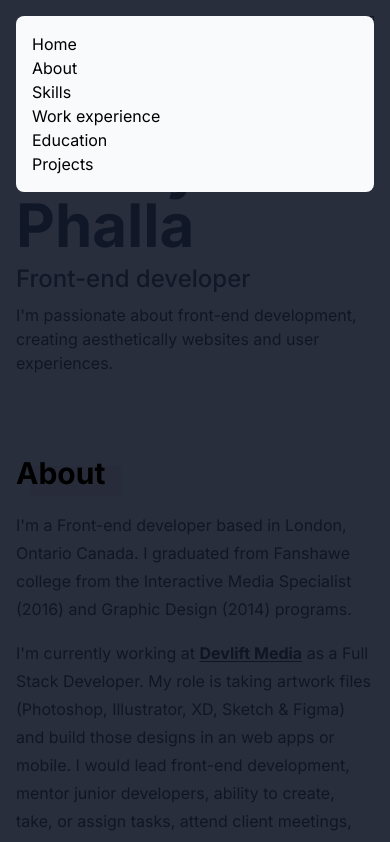
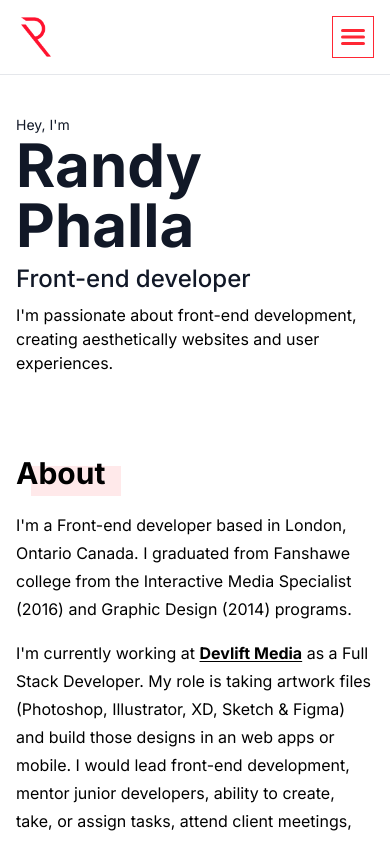
Before and after one commit to randyphalla/randyphalla.github.io, an Astro site: page / in a window 390 px wide. Shown: the top 842 px of the page. Built offline with nearby package versions, Linux system fonts and the light colour scheme; Astro itself is replaced by a stand-in of ours.

Commit message:
Update header mobile WIP

```diff
--- a/src/components/Header.style.css
+++ b/src/components/Header.style.css
@@ -1,12 +1,14 @@
+.header {}
+
+.header__menu-button {}
+
 .header-nav {}
 
 .header-nav__list {}
 
 .header-nav__list-item {}
 
-.header-nav__list-item-link {
-  position: relative;
-}
+.header-nav__list-item-link { position: relative; }
 
 .header-nav__list-item-link::after {
   content: "";
@@ -20,6 +22,6 @@
   transition: opacity 0.5s;
 }
 
-.header-nav__list-item-link:hover::after {
-  opacity: 1
-}
+.header-nav__list-item-link:hover::after { opacity: 1 }
+
+.mobile-menu-nav { height: calc(100vh - 73px); }
--- a/src/components/Header.tsx
+++ b/src/components/Header.tsx
@@ -3,7 +3,7 @@ import './Header.style.css';
 import { IoMenu } from "react-icons/io5/index.js";
 
 const Header = () => {
-  const [isMobileMenuOpen, setMobileMenuOpen] = useState(true);
+  const [isMobileMenuOpen, setMobileMenuOpen] = useState(false);
   // const [isMobileViewport, setMobileViewport] = useState(false);
 
   const handleMobileMenu = () => {
@@ -23,17 +23,16 @@ const Header = () => {
 
   return (
     <>
-      <header className="border-b-1 border-solid border-gray-100">
+      <header className="header border-b-1 border-solid border-gray-50/[.10">
         <h2 className="hidden">Header</h2>
-
         <div className="flex justify-between items-center max-w-screen-xl mx-auto py-4 px-4 transition-all">
           <img className="w-10 md:w-16 transition-all" src="/randyphalla-icon.png" alt="Randy Phalla" />
           <button
-            className="mobile-menu-button p-1 md:hidden border-1 border-solid border-gray-900 hover:bg-primary hover:border-primary"
+            className="header__menu-button p-1 md:hidden border-1 border-solid border-primary hover:bg-primary hover:border-primary"
             aria-label="Open menu"
             onClick={handleMobileMenu}
           >
-            <IoMenu className="h-8 w-8" />
+            <IoMenu className="h-8 w-8 stroke-primary" />
           </button>
           <nav className="header-nav hidden md:block">
             <ul className="header-nav__list flex justify-between items-center">
@@ -85,48 +84,57 @@ const Header = () => {
       </header>
 
       {isMobileMenuOpen && (
-        <div className="mobile-menu p-4 fixed inset-0 p-4 bg-gray-900/90">
-
-          <nav className="p-4 rounded-lg bg-gray-50">
-            <ul className="">
-              <li className="">
+        <div className="mobile-menu fixed inset-0 z-10 bg-gray-900">
+          <div className="flex justify-between items-center py-4 px-4 border-b-1 border-solid border-gray-50/[.10]">
+            <img className="w-10 md:w-16 transition-all" src="/randyphalla-icon.png" alt="Randy Phalla" />
+            <button
+              className="mobile-menu-button p-1 md:hidden bg-primary border-1 border-solid border-primary hover:bg-transparent hover:border-white"
+              aria-label="Open menu"
+              onClick={handleMobileMenu}
+            >
+              <IoMenu className="h-8 w-8 stroke-white" />
+            </button>
+          </div>
+          <nav className="mobile-menu-nav flex justify-start justify-items-center p-8">
+            <ul className="relative flex justify-center justify-items-center flex-col">
+              <li className="py-2">
                 <a
-                  className=""
+                  className="text-white text-2xl"
                   href="#"
                   aria-label="Scroll to top of the page"
                 >Home</a>
               </li>
-              <li className="">
+              <li className="py-2">
                 <a
-                  className=""
+                  className="text-white text-2xl"
                   href="#aboutMe"
                   aria-label="Scroll to about section"
                 >About</a>
               </li>
-              <li className="">
+              <li className="py-2">
                 <a
-                  className=""
+                  className="text-white text-2xl"
                   href="#skills"
                   aria-label="Scroll to skills section"
                 >Skills</a>
               </li>
-              <li className="">
+              <li className="py-2">
                 <a
-                  className=""
+                  className="text-white text-2xl"
                   href="#work"
                   aria-label="Scroll to work Experiences section"
                 >Work experience</a>
               </li>
-              <li className="">
+              <li className="py-2">
                 <a
-                  className=""
+                  className="text-white text-2xl"
                   href="#education"
                   aria-label="Scroll to education section"
                 >Education</a>
               </li>
-              <li className="">
+              <li className="py-2">
                 <a
-                  className=""
+                  className="text-white text-2xl"
                   href="#projects"
                   aria-label="Scroll to projects section"
                 >Projects</a>
--- a/src/components/Portfolio.tsx
+++ b/src/components/Portfolio.tsx
@@ -1,17 +1,10 @@
 import './Portfolio.style.css';
 import { useState } from 'react';
 import PortfolioModal from './PortfolioModal';
-
-type PortfolioItem = {
-  id: number;
-  imgSrc?: string;
-  imgSrcAlt?: string;
-  title: string;
-  description?: string;
-}
+import { PortfolioType } from '../types/Portfolio';
 
 const Portfolio = () => {
-  const portfolioItems: PortfolioItem[] = [
+  const portfolioItems: PortfolioType[] = [
     {
       id: 0,
       imgSrc: 'Starwars',
@@ -40,10 +33,10 @@ const Portfolio = () => {
       title: 'Musicbook',
     },
   ];
-  const [items] = useState<PortfolioItem[]>(portfolioItems);
+  const [items] = useState<PortfolioType[]>(portfolioItems);
   const [selectedPortfolio, setSelectedPortfolio] = useState(null);
   const [isModalOpen, setModalOpen] = useState(false);
-  const handlePortfolioModalOpen = (item: PortfolioItem) => {
+  const handlePortfolioModalOpen = (item: PortfolioType) => {
     setModalOpen(!isModalOpen);
     setSelectedPortfolio(item);
   };
@@ -57,7 +50,7 @@ const Portfolio = () => {
         <h3 className="hidden">Projects</h3>
         <h4 className="title-gradient title-gradient--projects mb-5 font-bold text-3xl">Projects</h4>
         <div className="grid grid-cols-1 sm:grid-cols-2 md:grid-cols-3 lg:grid-cols-4 gap-4">
-          {items && items.map((item: PortfolioItem) => (
+          {items && items.map((item: PortfolioType) => (
             <div
               key={item.id}
               onClick={() => handlePortfolioModalOpen(item)}
--- a/src/components/PortfolioModal.tsx
+++ b/src/components/PortfolioModal.tsx
@@ -1,10 +1,11 @@
 import { Fragment } from 'react';
 import { Dialog, Transition } from "@headlessui/react";
+import { PortfolioType } from '../types/Portfolio';
 
 type PortfolioModalProps = {
   isOpen: boolean;
   onClose?: () => void;
-  portfolio?: any;
+  portfolio?: PortfolioType;
 }
 
 const PortfolioModal = (props: PortfolioModalProps) => {
--- a/src/layouts/Layout.astro
+++ b/src/layouts/Layout.astro
@@ -17,7 +17,7 @@ const { title } = Astro.props as Props;
 		<meta name="theme-color" content="#000000">
 		<link rel="icon" type="image/x-icon" href="/favicon.ico" />
 		<meta name="generator" content={Astro.generator} />
-		<title>{title} | Randy Phalla</title>
+		<title>Randy Phalla | {title}</title>
 	</head>
 	<body>
 		<h1 class="hidden">Randy Phalla's Portfolio</h1>
@@ -42,9 +42,14 @@ const { title } = Astro.props as Props;
 			/* rgb(255, 41, 55); */
 		}
 
-		.mobile-menu-button:hover svg {
+		.header__menu-button:hover svg {
 			@apply stroke-gray-50;
 		}
+
+		.mobile-menu-button:hover svg {
+			@apply stroke-white;
+		}
+
 	}
 
 	/* a:focus-visible, button:focus-visible {
--- a/src/pages/404.astro
+++ b/src/pages/404.astro
@@ -3,12 +3,10 @@ import Layout from '../layouts/Layout.astro';
 ---
 
 <Layout title="Home">
-
   <section class="max-w-screen-xl mx-auto py-10 px-4">
     <h3 class="hidden">404</h3>
     <div>
       <h4>404</h4>
     </div>
   </section>
-
 </Layout>
--- /dev/null
+++ b/src/types/Portfolio.tsx
@@ -0,0 +1,15 @@
+export type PortfolioType = {
+  id: number;
+  imgSrc?: string;
+  imgSrcAlt?: string;
+  title: string;
+  description?: string;
+  images?: PortfolioImageType[];
+};
+
+export type PortfolioImageType = {
+  id: number;
+  imgSrc?: string;
+  imgSrcAlt?: string;
+  title: string;
+};
```
